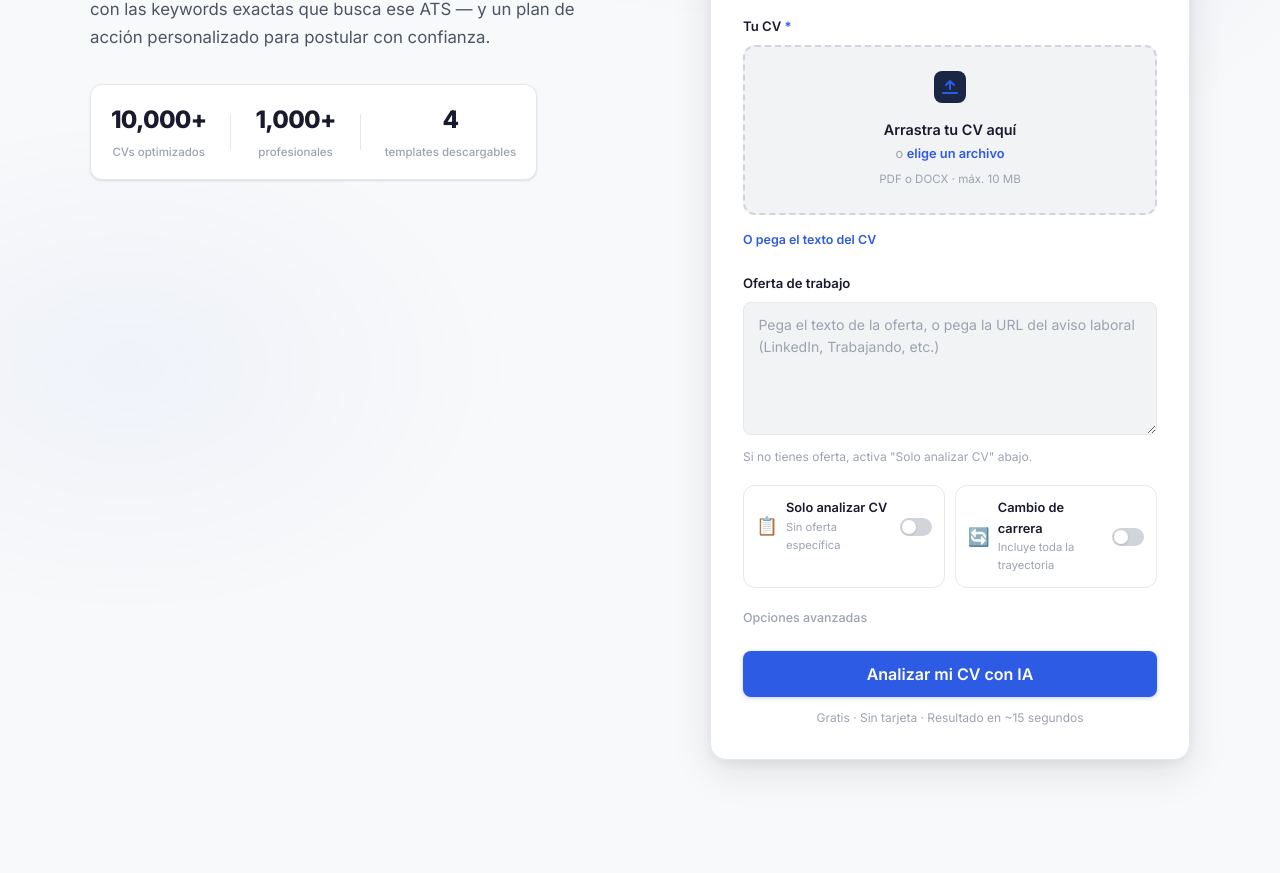
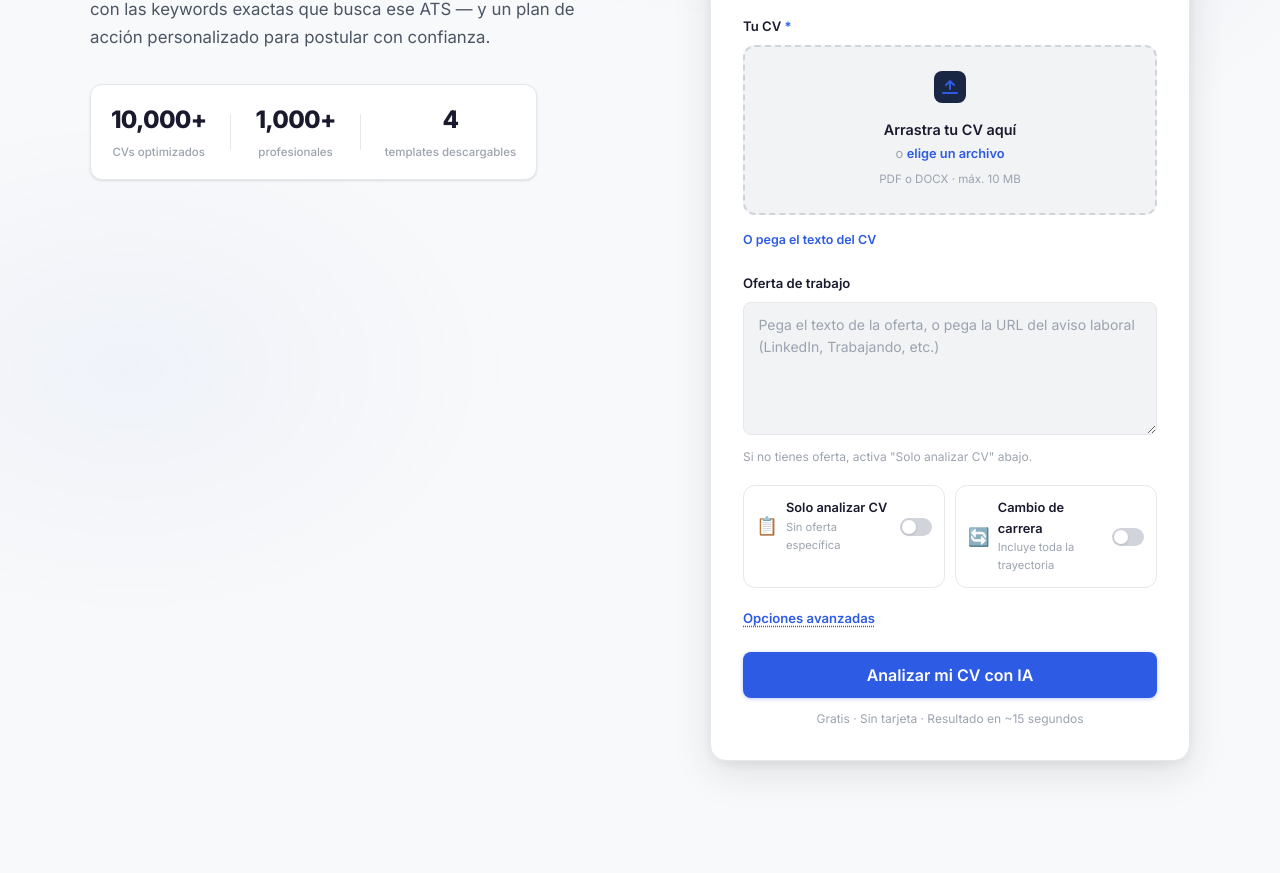
Before and after one commit to Jon-fen/Analyze-this, a Python web app: template fastapi/templates/index.html in a window 1280 px wide. Shown: the part 354-1227 px from the top of the page. Run offline with Jinja, Linux system fonts and the light colour scheme; the template is opened without the code that fills it, so the values that code supplies are empty; some libraries are stand-ins or nearby versions.

Commit message:
fix(mejora-1): make advanced options toggle visible — blue dotted underline

```diff
--- a/fastapi/static/css/app.css
+++ b/fastapi/static/css/app.css
@@ -285,8 +285,9 @@ a:hover { text-decoration: underline; }
 /* Advanced options */
 .advanced-details { margin-bottom: 1.2rem; }
 .advanced-toggle {
-  font-size: 0.78rem; color: var(--text3); font-weight: 500;
+  font-size: 0.82rem; color: var(--blue); font-weight: 600;
   cursor: pointer; list-style: none; padding: 4px 0;
+  text-decoration: underline; text-decoration-style: dotted; text-underline-offset: 3px;
 }
 .advanced-toggle::-webkit-details-marker { display: none; }
 .advanced-grid { display: grid; grid-template-columns: 1fr 1fr 1fr; gap: 0.75rem; margin-top: 0.75rem; }
```
